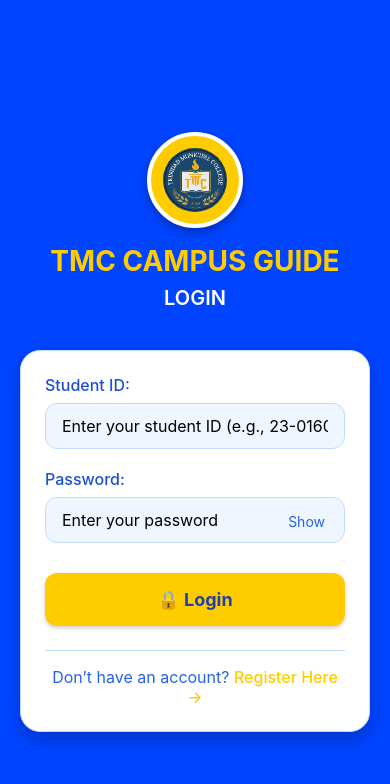
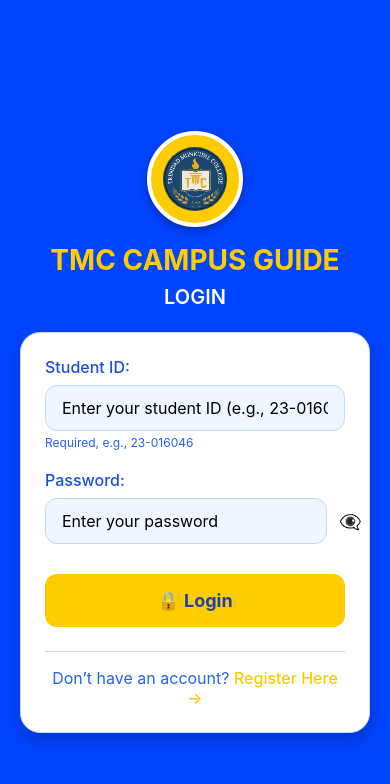
Before and after one commit to Geto-17/TMC, a React Native app: screen /LoginScreen in a window 390 px wide. Shown: the top 784 px of the page. Built offline with nearby package versions, Linux system fonts and the light colour scheme.

Commit message:
Added login and registration screen with form validation and password toggle

```diff
--- a/LoginScreen.js
+++ b/LoginScreen.js
@@ -8,7 +8,6 @@
   Alert,
   Image,
   ScrollView,
-  KeyboardAvoidingView,
 } from 'react-native';
 
 export default function LoginScreen({ navigation }) {
@@ -22,8 +21,8 @@
     course: '',
     block: '',
     password: '',
+    confirmPassword: '',
   });
-
 
   const handleInputChange = (field, value) => {
     setFormData(prev => ({ ...prev, [field]: value }));
@@ -32,31 +31,31 @@
   const handleSubmit = () => {
     if (isRegister) {
       const fullName = `${formData.firstName} ${formData.middleName} ${formData.lastName}`.trim();
-
       if (
         !formData.studentId ||
         !formData.firstName ||
         !formData.lastName ||
         !formData.course ||
         !formData.block ||
-      !formData.password
+        !formData.password ||
+        !formData.confirmPassword
       ) {
         Alert.alert('Registration Failed', 'Please fill out all required fields.');
         return;
       }
-
+      if (formData.password !== formData.confirmPassword) {
+        Alert.alert('Registration Failed', 'Passwords do not match.');
+        return;
+      }
       Alert.alert('Registration Successful ✅', `Welcome, ${fullName}!`);
-
     } else {
       if (formData.studentId && formData.password) {
         Alert.alert('Access Granted 🎓', 'Welcome to TMC Campus Guide!');
-
       } else {
         Alert.alert('Invalid Credentials', 'Please check your Student ID and Password.');
       }
     }
   };
-
 
   const toggleForm = () => {
     setIsRegister(!isRegister);
@@ -68,6 +67,7 @@
       course: '',
       block: '',
       password: '',
+      confirmPassword: '',
     });
     setShowPassword(false);
   };
@@ -88,14 +88,11 @@
             />
           </View>
           <Text style={styles.mainTitle}>TMC CAMPUS GUIDE</Text>
-          <Text style={styles.subTitle}>
-            {isRegister ? 'CREATE NEW ACCOUNT' : 'LOGIN'}
-          </Text>
+          <Text style={styles.subTitle}>{isRegister ? 'CREATE NEW ACCOUNT' : 'LOGIN'}</Text>
         </View>
 
         <View style={styles.formContainer}>
           {!isRegister ? (
-
             <>
               <View style={styles.inputGroup}>
                 <Text style={styles.label}>Student ID:</Text>
@@ -106,12 +103,14 @@
                   placeholder="Enter your student ID (e.g., 23-016046)"
                   autoCapitalize="none"
                 />
+                <Text style={styles.hintText}>Required, e.g., 23-016046</Text>
               </View>
 
               <View style={styles.inputGroup}>
                 <Text style={styles.label}>Password:</Text>
+                <View style={styles.passwordWrapper}>
                   <TextInput
-                  style={styles.input}
+                    style={[styles.input, { flex: 1 }]}
                     value={formData.password}
                     onChangeText={(value) => handleInputChange('password', value)}
                     placeholder="Enter your password"
@@ -122,10 +121,9 @@
                     style={styles.passwordToggle}
                     onPress={() => setShowPassword(!showPassword)}
                   >
-                  <Text style={styles.toggleText}>
-                    {showPassword ? 'Hide' : 'Show'}
-                  </Text>
+                    <Text style={styles.toggleText}>{showPassword ? '👁️' : '👁️‍🗨️'}</Text>
                   </TouchableOpacity>
+                </View>
               </View>
 
               <TouchableOpacity style={styles.loginButton} onPress={handleSubmit}>
@@ -133,88 +131,33 @@
               </TouchableOpacity>
             </>
           ) : (
-
             <>
-              <View style={styles.inputGroup}>
-                <Text style={styles.label}>Student ID:</Text>
+              {['studentId', 'firstName', 'middleName', 'lastName', 'course', 'block', 'password', 'confirmPassword'].map((field) => (
+                <View style={styles.inputGroup} key={field}>
+                  <Text style={styles.label}>
+                    {field === 'confirmPassword' ? 'Confirm Password' : field.charAt(0).toUpperCase() + field.slice(1)}:
+                  </Text>
+                  <View style={field.includes('password') ? styles.passwordWrapper : null}>
                     <TextInput
-                  style={styles.input}
-                  value={formData.studentId}
-                  onChangeText={(value) => handleInputChange('studentId', value)}
-                  placeholder="Enter your student ID (e.g., 23-016046)"
+                      style={[styles.input, field.includes('password') ? { flex: 1 } : null]}
+                      value={formData[field]}
+                      onChangeText={(value) => handleInputChange(field, value)}
+                      placeholder={field === 'confirmPassword' ? "Re-enter your password" : `Enter your ${field}`}
+                      secureTextEntry={field.includes('password') && !showPassword}
                       autoCapitalize="none"
                     />
-              </View>
-
-              <View style={styles.inputGroup}>
-                <Text style={styles.label}>First Name:</Text>
-                <TextInput
-                  style={styles.input}
-                  value={formData.firstName}
-                  onChangeText={(value) => handleInputChange('firstName', value)}
-                  placeholder="Enter your first name"
-                />
-              </View>
-
-              <View style={styles.inputGroup}>
-                <Text style={styles.label}>Middle Name:</Text>
-                <TextInput
-                  style={styles.input}
-                  value={formData.middleName}
-                  onChangeText={(value) => handleInputChange('middleName', value)}
-                  placeholder="Enter your middle name (optional)"
-                />
-              </View>
-
-              <View style={styles.inputGroup}>
-                <Text style={styles.label}>Last Name:</Text>
-                <TextInput
-                  style={styles.input}
-                  value={formData.lastName}
-                  onChangeText={(value) => handleInputChange('lastName', value)}
-                  placeholder="Enter your last name"
-                />
-              </View>
-
-              <View style={styles.inputGroup}>
-                <Text style={styles.label}>Course:</Text>
-                <TextInput
-                  style={styles.input}
-                  value={formData.course}
-                  onChangeText={(value) => handleInputChange('course', value)}
-                  placeholder="Enter your course"
-                />
-              </View>
-
-              <View style={styles.inputGroup}>
-                <Text style={styles.label}>Block:</Text>
-                <TextInput
-                  style={styles.input}
-                  value={formData.block}
-                  onChangeText={(value) => handleInputChange('block', value)}
-                  placeholder="Enter your block"
-                />
-              </View>
-
-              <View style={styles.inputGroup}>
-                <Text style={styles.label}>Password:</Text>
-                <TextInput
-                  style={styles.input}
-                  value={formData.password}
-                  onChangeText={(value) => handleInputChange('password', value)}
-                  placeholder="Create a password"
-                  secureTextEntry={!showPassword}
-                  autoCapitalize="none"
-                />
+                    {field.includes('password') && (
                       <TouchableOpacity
                         style={styles.passwordToggle}
                         onPress={() => setShowPassword(!showPassword)}
                       >
-                  <Text style={styles.toggleText}>
-                    {showPassword ? 'Hide' : 'Show'}
-                  </Text>
+                        <Text style={styles.toggleText}>{showPassword ? '👁️' : '👁️‍🗨️'}</Text>
                       </TouchableOpacity>
+                    )}
                   </View>
+                  {field === 'studentId' && <Text style={styles.hintText}>Required, e.g., 23-016046</Text>}
+                </View>
+              ))}
 
               <TouchableOpacity style={styles.registerButton} onPress={handleSubmit}>
                 <Text style={styles.buttonText}>✅ Register Account</Text>
@@ -224,12 +167,8 @@
 
           <TouchableOpacity onPress={toggleForm} style={styles.switchContainer}>
             <Text style={styles.switchText}>
-              {isRegister
-                ? 'Already have an account? '
-                : "Don’t have an account? "}
-              <Text style={styles.switchLink}>
-                {isRegister ? 'Login Here' : 'Register Here'} →
-              </Text>
+              {isRegister ? 'Already have an account? ' : "Don’t have an account? "}
+              <Text style={styles.switchLink}>{isRegister ? 'Login Here' : 'Register Here'} →</Text>
             </Text>
           </TouchableOpacity>
         </View>
@@ -241,18 +180,21 @@
 const styles = StyleSheet.create({
   container: {
     flex: 1,
-    backgroundColor: '#0044ff',
+    backgroundColor: '#0044ff'
+
   },
   scrollContent: {
     flexGrow: 1,
     padding: 20,
     paddingTop: 60,
     paddingBottom: 40,
-    justifyContent: 'center',
+    justifyContent: 'center'
     },
+
   header: {
     alignItems: 'center',
-    marginBottom: 40,
+    marginBottom: 23
+
   },
   logoContainer: {
     width: 96,
@@ -263,52 +205,71 @@
     alignItems: 'center',
     marginBottom: 16,
     shadowColor: '#000',
-    shadowOffset: { width: 0, height: 4 },
+    shadowOffset: {
+      width: 0,
+      height: 4
+
+    },
+
     shadowOpacity: 0.3,
     shadowRadius: 8,
     elevation: 8,
     borderWidth: 4,
-    borderColor: '#fff',
+    borderColor: '#fff'
     },
+
   logoImage: {
     width: 64,
     height: 64,
-    borderRadius: 32,
+    borderRadius: 32
+
   },
   mainTitle: {
     fontSize: 28,
     fontWeight: 'bold',
     color: '#ffcc00',
     marginBottom: 8,
-    textAlign: 'center',
+    textAlign: 'center'
+
   },
+
+
   subTitle: {
     fontSize: 20,
     fontWeight: '600',
     color: '#fff',
-    textAlign: 'center',
+    textAlign: 'center'
     },
+
   formContainer: {
     backgroundColor: '#fff',
     borderRadius: 20,
     padding: 24,
     shadowColor: '#000',
-    shadowOffset: { width: 0, height: 8 },
+    shadowOffset: {
+      width: 0,
+      height: 8
+    },
+
     shadowOpacity: 0.2,
     shadowRadius: 16,
     elevation: 10,
     borderWidth: 1,
-    borderColor: '#bfdbfe',
+    borderColor: '#bfdbfe'
   },
+
   inputGroup: {
-    marginBottom: 20,
+    marginBottom: 20
     },
+
   label: {
     fontSize: 16,
     fontWeight: '500',
     color: '#1d4ed8',
-    marginBottom: 8,
+    marginBottom: 8
+
   },
+
   input: {
     borderWidth: 1,
     borderColor: '#bfdbfe',
@@ -316,61 +277,70 @@
     paddingHorizontal: 16,
     paddingVertical: 12,
     fontSize: 16,
-    backgroundColor: '#eff6ff',
+    backgroundColor: '#eff6ff'
     },
+
+  passwordWrapper: {
+    flexDirection: 'row',
+    alignItems: 'center'
+    },
+
   passwordToggle: {
-    position: 'absolute',
-    right: 16,
-    top: 40,
     padding: 4,
+    marginLeft: 8
+
   },
+
   toggleText: {
-    fontSize: 14,
-    color: '#2563eb',
+    fontSize: 18,
+    color: '#2563eb'
+
   },
+
   loginButton: {
     backgroundColor: '#ffcc00',
     paddingVertical: 16,
     borderRadius: 12,
     alignItems: 'center',
-    marginTop: 10,
-    shadowColor: '#000',
-    shadowOffset: { width: 0, height: 2 },
-    shadowOpacity: 0.2,
-    shadowRadius: 4,
-    elevation: 4,
+    marginTop: 10
     },
+
   registerButton: {
     backgroundColor: '#ffcc00',
     paddingVertical: 16,
     borderRadius: 12,
     alignItems: 'center',
-    marginTop: 10,
-    shadowColor: '#000',
-    shadowOffset: { width: 0, height: 2 },
-    shadowOpacity: 0.2,
-    shadowRadius: 4,
-    elevation: 4,
+    marginTop: 10
   },
+
   buttonText: {
     fontSize: 18,
     fontWeight: 'bold',
-    color: '#1e40af',
+    color: '#1e40af'
     },
+
   switchContainer: {
     alignItems: 'center',
     marginTop: 24,
     paddingTop: 16,
     borderTopWidth: 1,
-    borderTopColor: '#bfdbfe',
+    borderTopColor: '#bfdbfe'
     },
+
   switchText: {
     fontSize: 16,
     color: '#2563eb',
-    textAlign: 'center',
+    textAlign: 'center'
+
   },
+
   switchLink: {
     color: '#ffcc00',
-    fontWeight: '500',
+    fontWeight: '500'
     },
+
+  hintText: {
+    fontSize: 12,
+    color: '#2563eb',
+    marginTop: 4 },
 });
```
Lines whose indentation alone changed are shown as unchanged.
